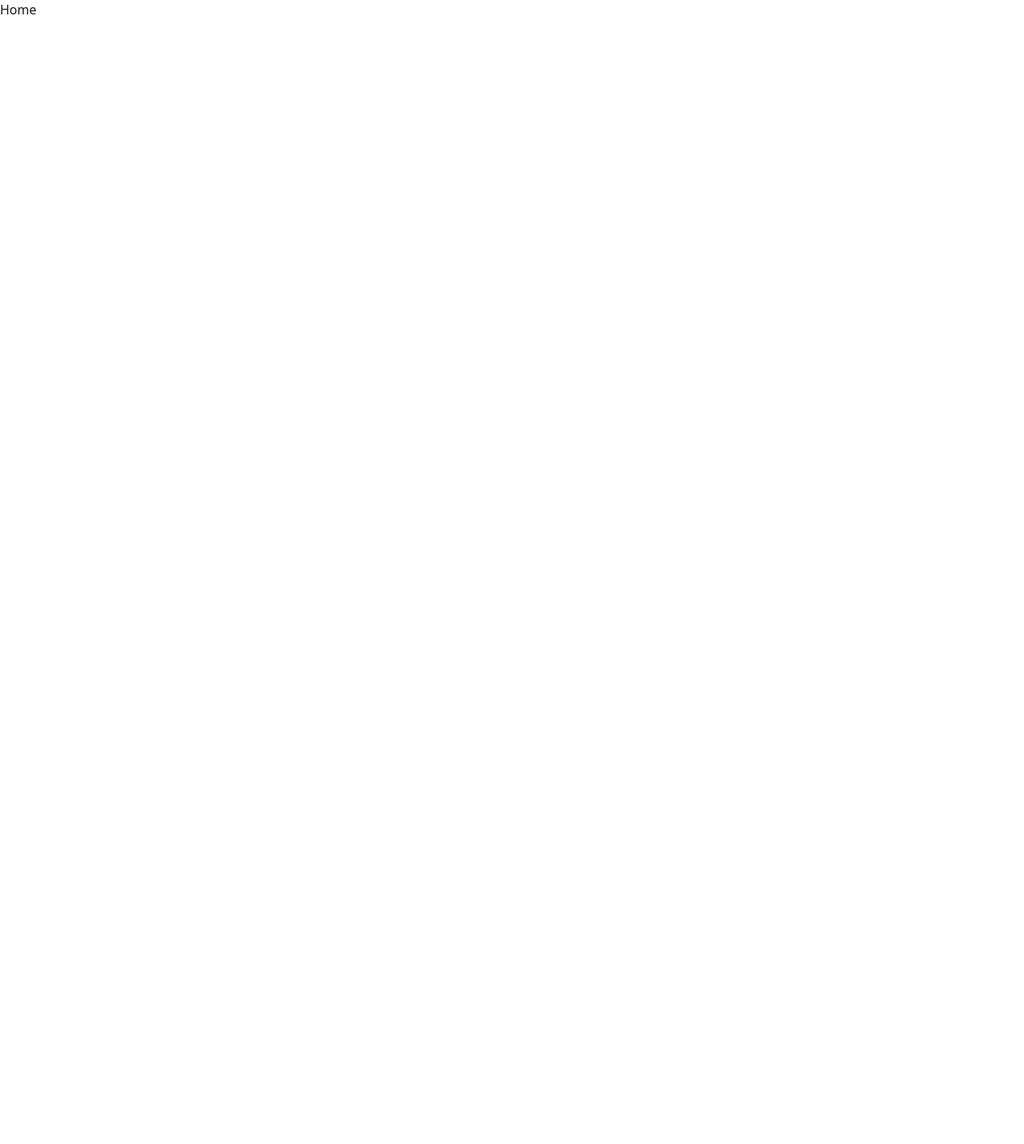
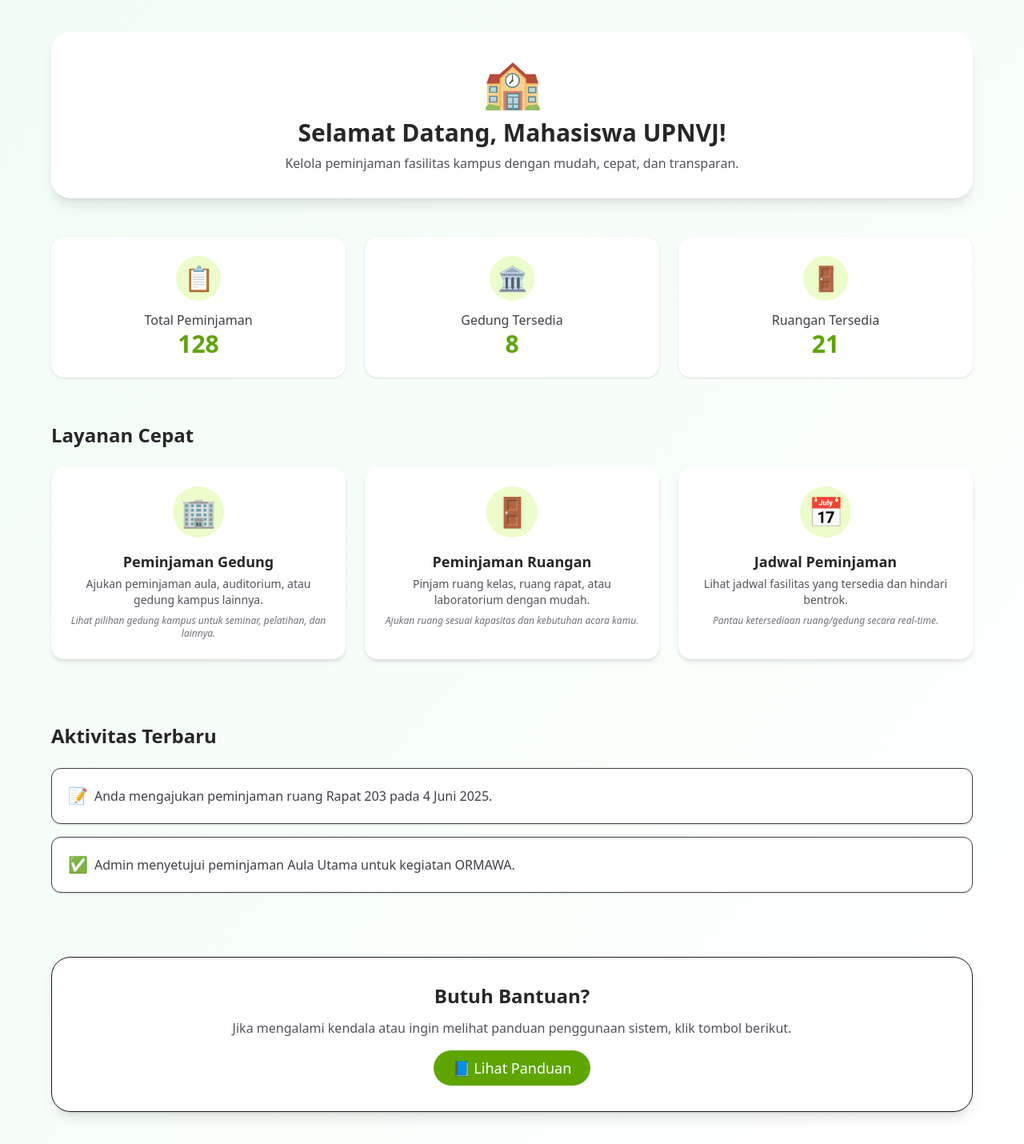
Before and after one commit to raisadeviap/fast-upnvj, a React (Vite) app: page /home in a window 1280 px wide. Shown: the whole page at 80% size. Before the commit the page ends 800 px from the top, so only its background shows below. Built offline with nearby package versions, Linux system fonts and the light colour scheme.

Commit message:
Revisi Home 9

```diff
--- a/src/pages/Home.jsx
+++ b/src/pages/Home.jsx
@@ -1,11 +1,150 @@
-import React from 'react'
+import React from "react";
+import { useNavigate } from "react-router-dom";
+import { motion } from "framer-motion";
+
+const userName = "Mahasiswa UPNVJ";
+
+const layanan = [
+  {
+    icon: "🏢",
+    title: "Peminjaman Gedung",
+    desc: "Ajukan peminjaman aula, auditorium, atau gedung kampus lainnya.",
+    link: "/gedung",
+    detail:
+      "Lihat pilihan gedung kampus untuk seminar, pelatihan, dan lainnya.",
+  },
+  {
+    icon: "🚪",
+    title: "Peminjaman Ruangan",
+    desc: "Pinjam ruang kelas, ruang rapat, atau laboratorium dengan mudah.",
+    link: "/ruangan",
+    detail: "Ajukan ruang sesuai kapasitas dan kebutuhan acara kamu.",
+  },
+  {
+    icon: "📅",
+    title: "Jadwal Peminjaman",
+    desc: "Lihat jadwal fasilitas yang tersedia dan hindari bentrok.",
+    link: "/jadwal",
+    detail: "Pantau ketersediaan ruang/gedung secara real-time.",
+  },
+];
 
 function Home() {
+  const navigate = useNavigate();
+
   return (
-    <div>
-      <h1>Home</h1>
+    <div
+      className="flex flex-col min-h-screen bg-gradient-to-br from-green-50 to-white"
+      data-theme="light"
+    >
+      <main className="flex-1 px-6 py-10">
+        <div className="max-w-6xl mx-auto">
+          {/* Header Welcome */}
+          <motion.div
+            initial={{ opacity: 0, y: -20 }}
+            animate={{ opacity: 1, y: 0 }}
+            transition={{ duration: 0.6 }}
+            className="bg-white rounded-3xl shadow-lg p-8 flex flex-col items-center text-center mb-12"
+          >
+            <span className="text-6xl mb-4 animate-pulse">🏫</span>
+            <h1 className="text-3xl font-bold text-zinc-800">
+              Selamat Datang, {userName}!
+            </h1>
+            <p className="text-zinc-600 mt-2">
+              Kelola peminjaman fasilitas kampus dengan mudah, cepat, dan
+              transparan.
+            </p>
+          </motion.div>
+
+          {/* Statistik */}
+          <section className="grid grid-cols-1 sm:grid-cols-3 gap-6 mb-14">
+            <StatBox title="Total Peminjaman" value="128" icon="📋" />
+            <StatBox title="Gedung Tersedia" value="8" icon="🏛️" />
+            <StatBox title="Ruangan Tersedia" value="21" icon="🚪" />
+          </section>
+
+          {/* Layanan Cepat */}
+          <section>
+            <h2 className="text-2xl font-semibold text-zinc-800 mb-6">
+              Layanan Cepat
+            </h2>
+            <div className="grid grid-cols-1 md:grid-cols-3 gap-6">
+              {layanan.map((item, index) => (
+                <motion.div
+                  key={index}
+                  whileHover={{ scale: 1.05 }}
+                  transition={{ type: "spring", stiffness: 200 }}
+                  className="bg-white p-6 rounded-2xl shadow-md hover:shadow-lg cursor-pointer text-center"
+                  onClick={() => navigate(item.link)}
+                >
+                  <div className="bg-lime-100 text-4xl w-16 h-16 mx-auto flex items-center justify-center rounded-full mb-4">
+                    {item.icon}
+                  </div>
+                  <h3 className="text-lg font-bold text-zinc-800 mb-1">
+                    {item.title}
+                  </h3>
+                  <p className="text-sm text-zinc-600 mb-2">{item.desc}</p>
+                  <p className="text-xs text-zinc-500 italic">{item.detail}</p>
+                </motion.div>
+              ))}
+            </div>
+          </section>
+
+          {/* Aktivitas Terbaru */}
+          <section className="mt-20">
+            <h2 className="text-2xl font-semibold text-zinc-800 mb-6">
+              Aktivitas Terbaru
+            </h2>
+            <ul className="space-y-4">
+              <li className="bg-white p-5 rounded-xl border shadow-sm text-zinc-700 flex items-center gap-2">
+                <span className="text-xl">📝</span> Anda mengajukan peminjaman
+                ruang Rapat 203 pada 4 Juni 2025.
+              </li>
+              <li className="bg-white p-5 rounded-xl border shadow-sm text-zinc-700 flex items-center gap-2">
+                <span className="text-xl">✅</span> Admin menyetujui peminjaman
+                Aula Utama untuk kegiatan ORMAWA.
+              </li>
+            </ul>
+          </section>
+
+          {/* Bantuan */}
+          <section className="mt-20 bg-white p-8 rounded-3xl border shadow-lg text-center">
+            <h3 className="text-2xl font-semibold text-zinc-800 mb-3">
+              Butuh Bantuan?
+            </h3>
+            <p className="text-zinc-600 text-base mb-4">
+              Jika mengalami kendala atau ingin melihat panduan penggunaan
+              sistem, klik tombol berikut.
+            </p>
+            <button
+              onClick={() => navigate("/panduan")}
+              className="bg-lime-600 hover:bg-lime-700 text-white px-6 py-2 rounded-full text-lg transition"
+            >
+              📘 Lihat Panduan
+            </button>
+          </section>
+        </div>
+      </main>
     </div>
-  )
+  );
 }
 
-export default Home
+function StatBox({ title, value, icon }) {
+  return (
+    <motion.div
+      initial={{ opacity: 0, y: 20 }}
+      whileInView={{ opacity: 1, y: 0 }}
+      viewport={{ once: true }}
+      transition={{ duration: 0.4 }}
+      className="bg-white rounded-2xl p-6 text-center shadow hover:shadow-md transition-all duration-300"
+    >
+      <div className="bg-lime-100 w-14 h-14 mx-auto flex items-center justify-center rounded-full text-3xl mb-3">
+        {icon}
+      </div>
+      <h4 className="text-base font-medium text-zinc-700">{title}</h4>
+      <p className="text-3xl font-bold text-lime-600">{value}</p>
+    </motion.div>
+  );
+}
+
+export default Home;
```
